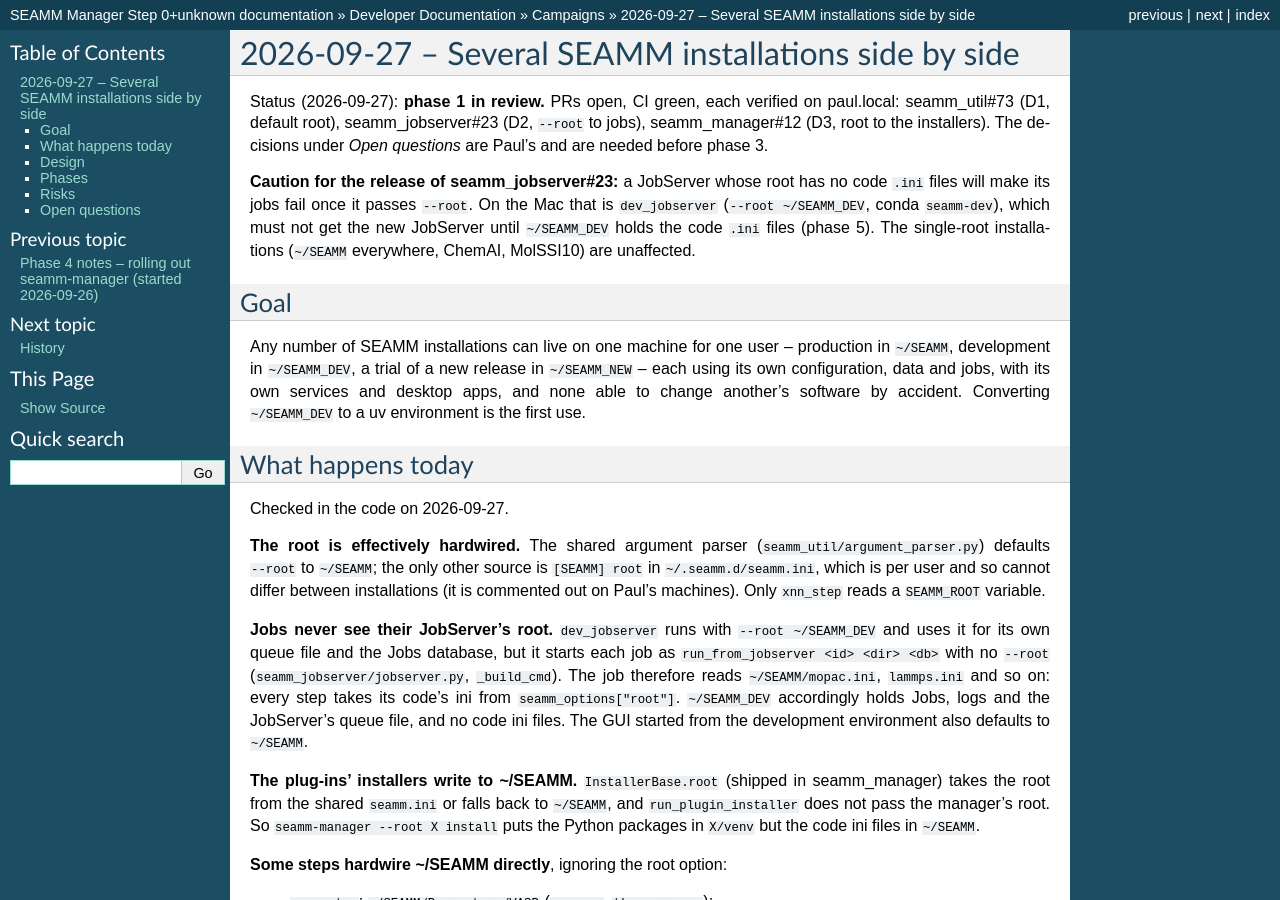
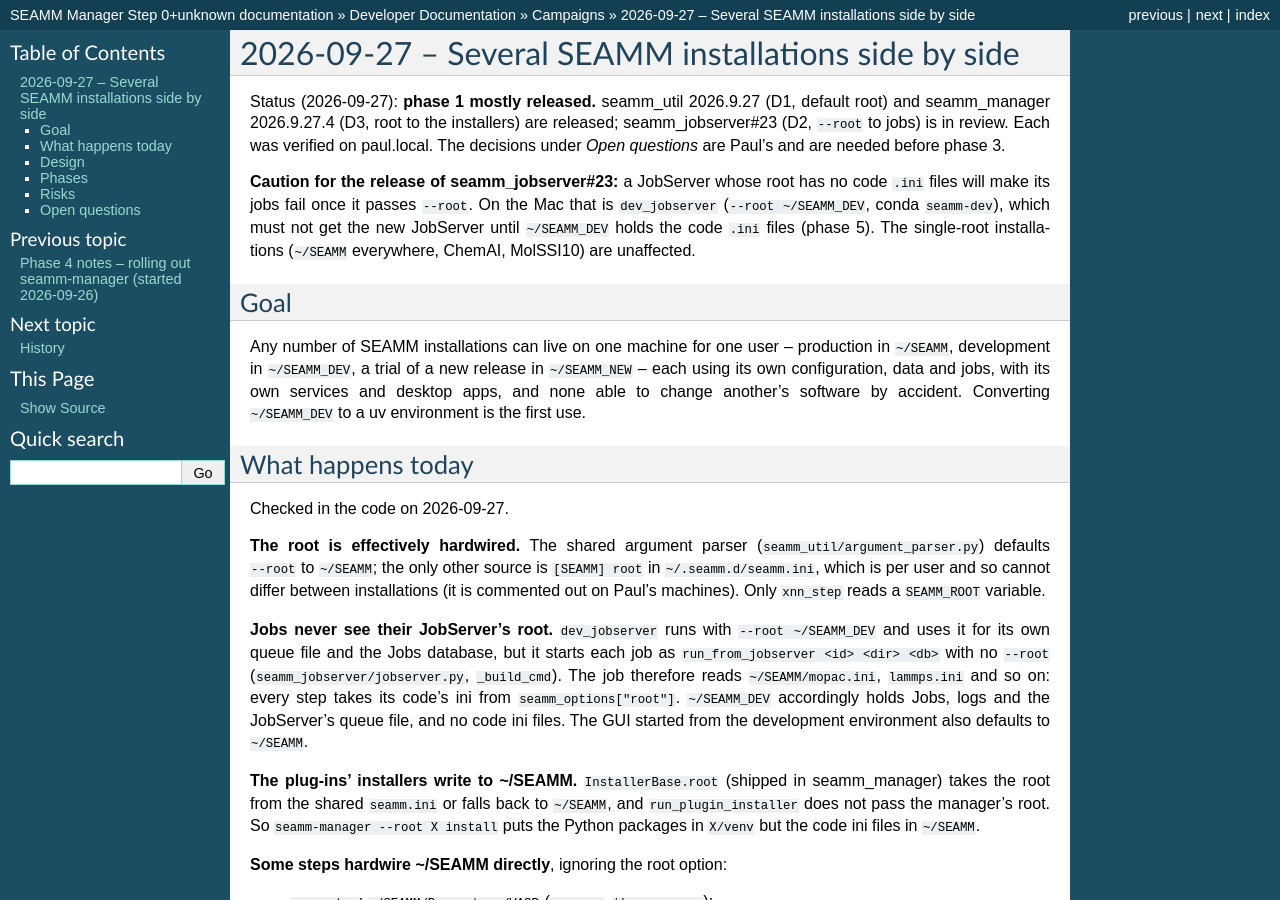
Before and after one commit to molssi-seamm/seamm_manager, a Sphinx documentation site: the page built from docs/developer_guide/campaigns/2026-09-27/index.rst, in a window 1280 px wide and 900 px high. Built offline with Sphinx 7.4.7, drawn with Linux system fonts in a browser that asks for light colours; pages that are not in the unit, such as notebooks, are missing from menus.

Commit message:
Docs: phase 1 status after the seamm_util and manager releases
Co-Authored-By: Claude Opus 5.5 <noreply@anthropic.com>

```diff
--- a/docs/developer_guide/campaigns/2026-09-27/index.rst
+++ b/docs/developer_guide/campaigns/2026-09-27/index.rst
@@ -1,9 +1,10 @@
 2026-09-27 -- Several SEAMM installations side by side
 ======================================================
 
-Status (2026-09-27): **phase 1 in review.** PRs open, CI green, each verified on
-paul.local: seamm_util#73 (D1, default root), seamm_jobserver#23 (D2, ``--root`` to
-jobs), seamm_manager#12 (D3, root to the installers). The decisions under *Open
+Status (2026-09-27): **phase 1 mostly released.** seamm_util 2026.9.27 (D1, default
+root) and seamm_manager 2026.9.27.4 (D3, root to the installers) are released;
+seamm_jobserver#23 (D2, ``--root`` to jobs) is in review. Each was verified on
+paul.local. The decisions under *Open
 questions* are Paul's and are needed before phase 3.
 
 **Caution for the release of seamm_jobserver#23:** a JobServer whose root has no code
```
